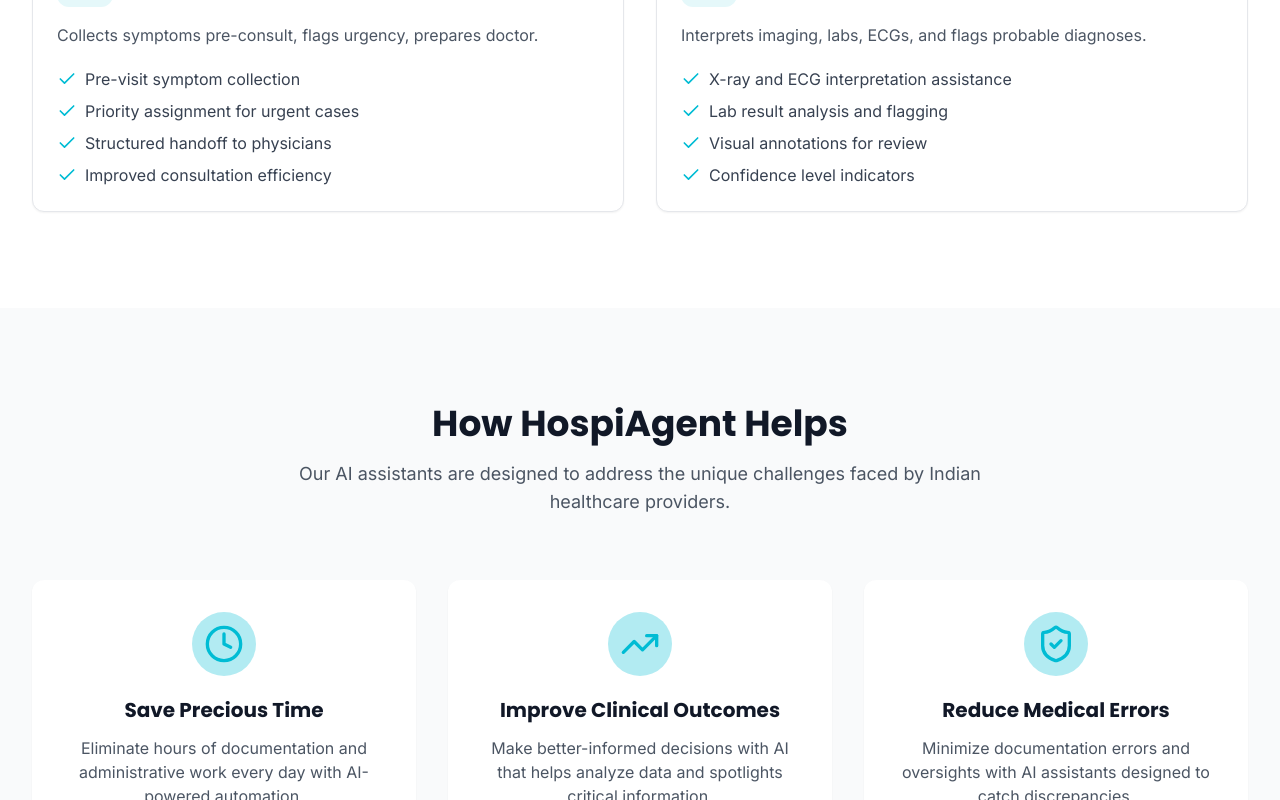
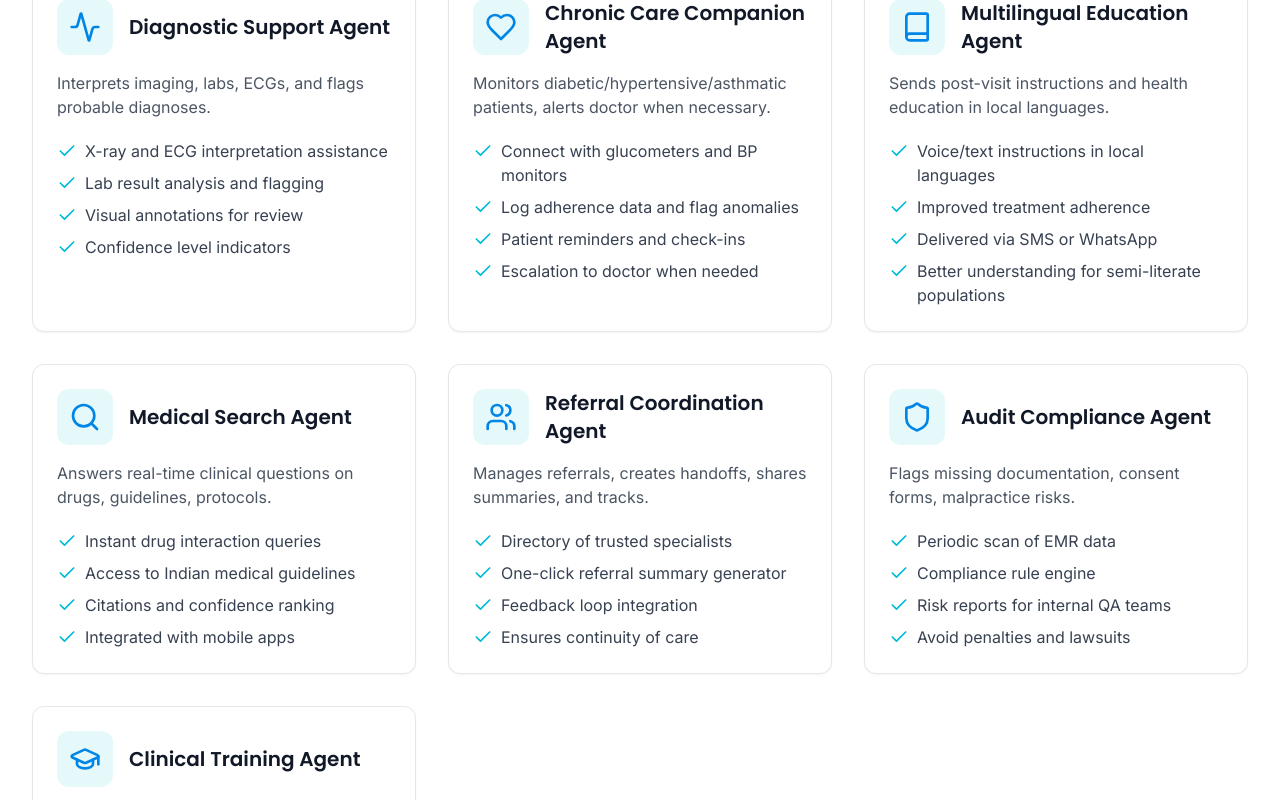
Before and after one commit to zaiddkhan/hospiagent-ai-assist, a React (Vite) app: page / in a window 1280 px wide. Shown: the part 1960-2760 px from the top of the page. Built offline with nearby package versions, Linux system fonts and the light colour scheme.

Commit message:
Add AI agent components
Add components for each AI agent mentioned in the prompt.

```diff
--- a/src/components/AgentsSection.tsx
+++ b/src/components/AgentsSection.tsx
@@ -1,5 +1,5 @@
 
-import { Check, Mic, Calendar, ClipboardList, Activity } from "lucide-react";
+import { Check, Mic, Calendar, ClipboardList, Activity, Heart, Book, Search, Users, Shield, GraduationCap } from "lucide-react";
 import { Card, CardContent } from "@/components/ui/card";
 
 const agents = [
@@ -50,6 +50,78 @@ const agents = [
       "Visual annotations for review",
       "Confidence level indicators"
     ]
+  },
+  {
+    id: 5,
+    title: "Chronic Care Companion Agent",
+    description: "Monitors diabetic/hypertensive/asthmatic patients, alerts doctor when necessary.",
+    icon: <Heart className="h-8 w-8 text-hospi-500" />,
+    benefits: [
+      "Connect with glucometers and BP monitors",
+      "Log adherence data and flag anomalies",
+      "Patient reminders and check-ins",
+      "Escalation to doctor when needed"
+    ]
+  },
+  {
+    id: 6,
+    title: "Multilingual Education Agent",
+    description: "Sends post-visit instructions and health education in local languages.",
+    icon: <Book className="h-8 w-8 text-hospi-500" />,
+    benefits: [
+      "Voice/text instructions in local languages",
+      "Improved treatment adherence",
+      "Delivered via SMS or WhatsApp",
+      "Better understanding for semi-literate populations"
+    ]
+  },
+  {
+    id: 7,
+    title: "Medical Search Agent",
+    description: "Answers real-time clinical questions on drugs, guidelines, protocols.",
+    icon: <Search className="h-8 w-8 text-hospi-500" />,
+    benefits: [
+      "Instant drug interaction queries",
+      "Access to Indian medical guidelines",
+      "Citations and confidence ranking",
+      "Integrated with mobile apps"
+    ]
+  },
+  {
+    id: 8,
+    title: "Referral Coordination Agent",
+    description: "Manages referrals, creates handoffs, shares summaries, and tracks.",
+    icon: <Users className="h-8 w-8 text-hospi-500" />,
+    benefits: [
+      "Directory of trusted specialists",
+      "One-click referral summary generator",
+      "Feedback loop integration",
+      "Ensures continuity of care"
+    ]
+  },
+  {
+    id: 9,
+    title: "Audit Compliance Agent",
+    description: "Flags missing documentation, consent forms, malpractice risks.",
+    icon: <Shield className="h-8 w-8 text-hospi-500" />,
+    benefits: [
+      "Periodic scan of EMR data",
+      "Compliance rule engine",
+      "Risk reports for internal QA teams",
+      "Avoid penalties and lawsuits"
+    ]
+  },
+  {
+    id: 10,
+    title: "Clinical Training Agent",
+    description: "Simulates patient cases, quizzes doctors, and provides feedback.",
+    icon: <GraduationCap className="h-8 w-8 text-hospi-500" />,
+    benefits: [
+      "LLM-powered case simulators",
+      "Branching case paths with feedback",
+      "Performance tracking for students",
+      "Sharpen diagnostic thinking"
+    ]
   }
 ];
 
@@ -66,7 +138,7 @@ const AgentsSection = () => {
           </p>
         </div>
 
-        <div className="grid grid-cols-1 md:grid-cols-2 gap-8">
+        <div className="grid grid-cols-1 md:grid-cols-2 lg:grid-cols-3 gap-8">
           {agents.map((agent) => (
             <Card key={agent.id} className="border border-gray-200 rounded-xl overflow-hidden card-hover">
               <CardContent className="p-6">
```
